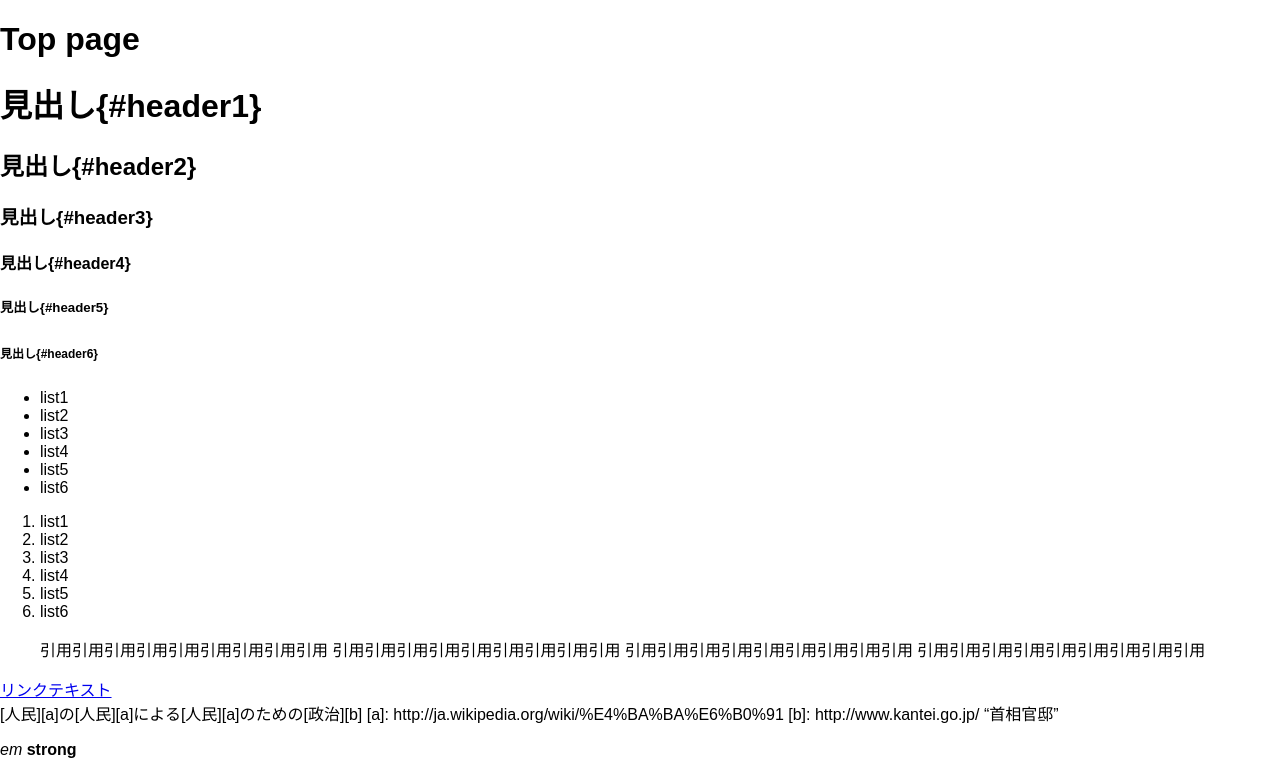
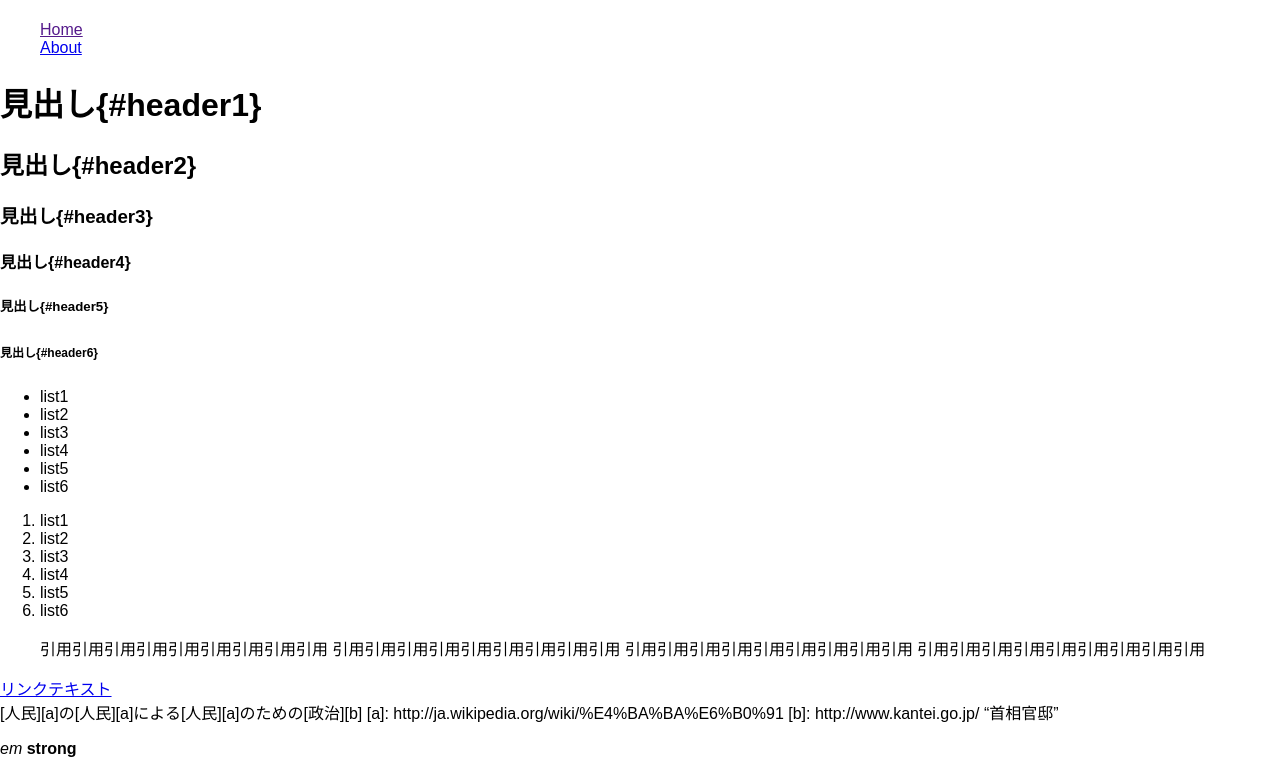
Before and after one commit to FiNGAHOLiC/fingaholic.github.com, a Jekyll site: the page built from index.md, in a window 1280 px wide, cut to the strip 0-770 px from the top of the page. Built offline with Jekyll 4.4.1, drawn with Linux system fonts in a browser that asks for light colours.

Commit message:
もろもろ更新

```diff
--- a/_includes/header.html
+++ b/_includes/header.html
@@ -1,3 +1,9 @@
 <header>
-	<h1>Top page</h1>
+	<h1><a href="{{ site.url }}">{{ site.title }}</a></h1>
+	<nav>
+		<ul>
+			<li><a href="{{ site.url }}">Home</a></li>
+			<li><a href="{{ site.url }}about.html">About</a></li>
+		</ul>
+	</nav>
 </header>
```
Also changed, not shown: about.md (added, +6 -0 lines), index.md (+1 -1 lines), 1 other file.
